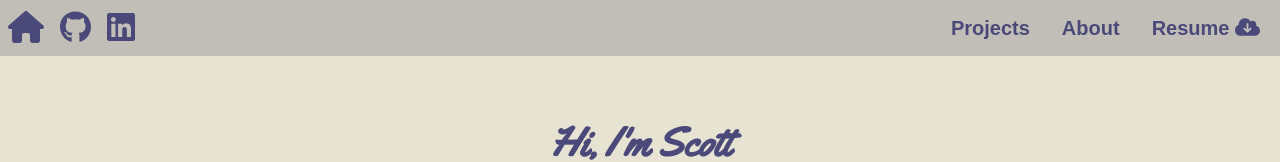
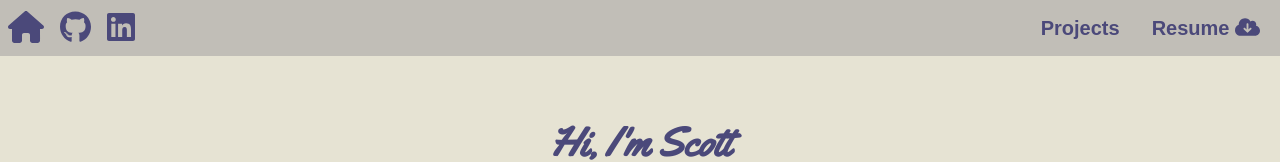
Before and after one commit to sylvandor/portfolio, a React (Create React App) app: page / in a window 1280 px wide. Shown: the top 162 px of the page. Built offline with nearby package versions, Linux system fonts and the light colour scheme; a web font is replaced by a local one.

Commit message:
Hide 'About' nav button

```diff
--- a/src/components/navigation/Navigation.component.jsx
+++ b/src/components/navigation/Navigation.component.jsx
@@ -23,7 +23,7 @@ const Header = () =>
       </div>
       <div className={'right navigation'}>
         <Link to={'/projects'}>Projects</Link>
-        <Link to={'/about'}>About</Link>
+        {/*<Link to={'/about'}>About</Link>*/}
         <a href={resume} download={'scott_johnson_resume.pdf'}>
           Resume <FontAwesomeIcon icon={faCloudArrowDown}/>
         </a>
```
